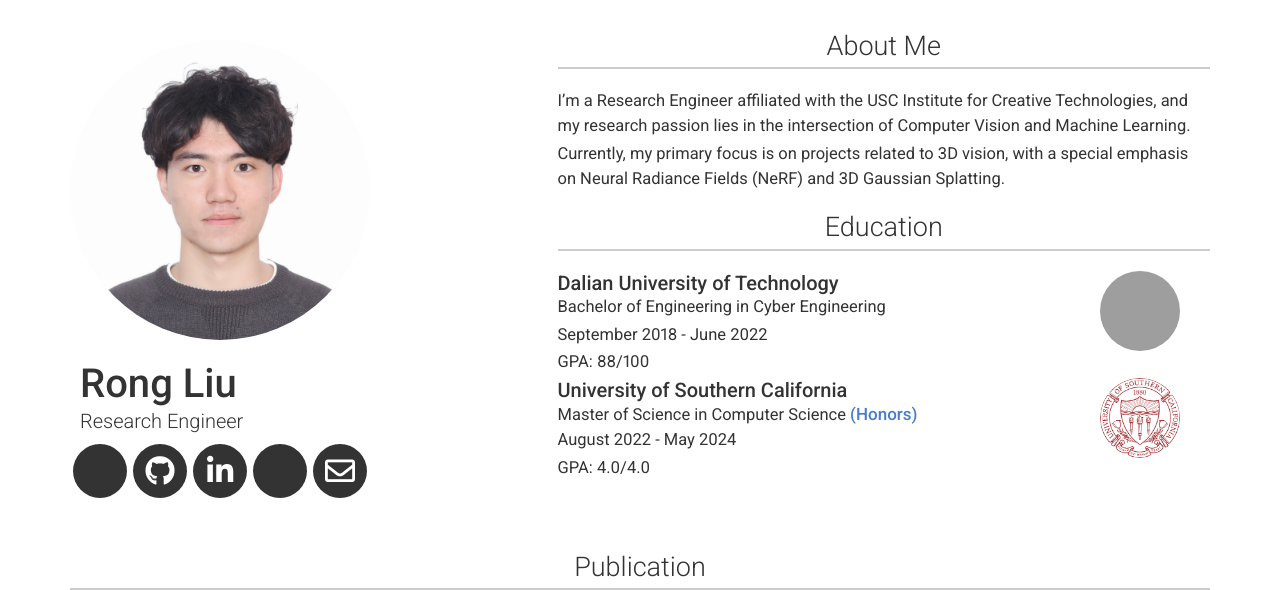
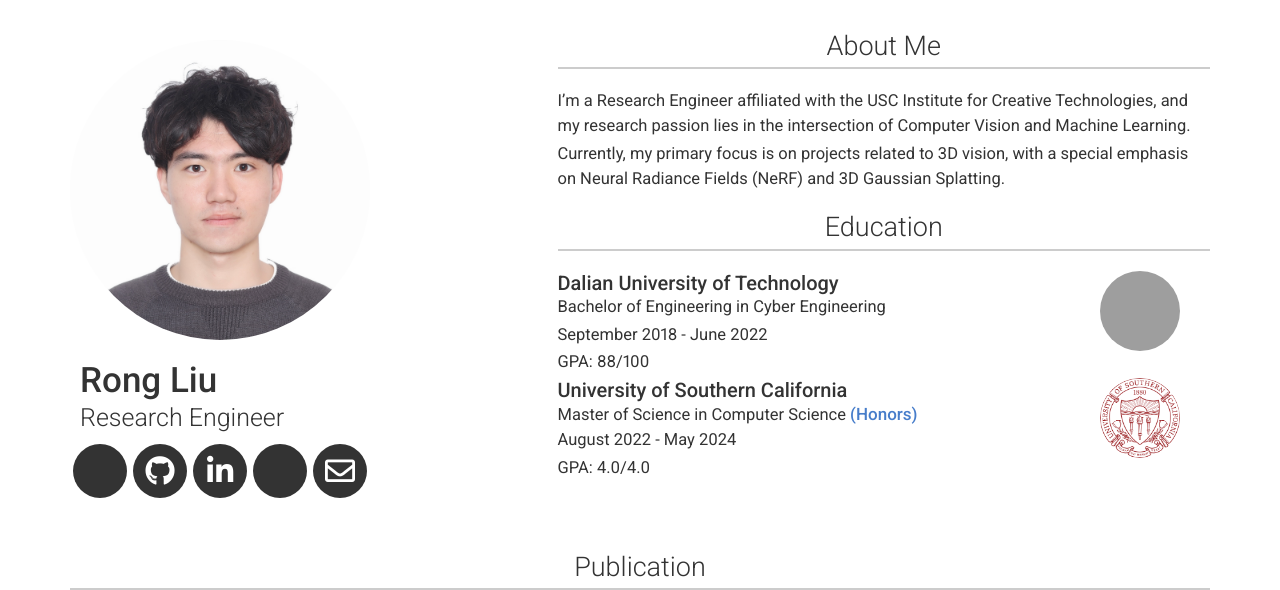
Before and after one commit to RongLiu-Leo/rongliu-leo.github.io, a Jekyll site: the page built from index.md, in a window 1280 px wide. Shown: the top 590 px of the page. Built offline with Jekyll 4.4.1, drawn with Linux system fonts in a browser that asks for light colours; nearby versions of some CDN libraries; a style sheet for code colours, icons or effects is not loaded; grey boxes are pictures that could not be loaded.

Commit message:
Update type.scss

```diff
--- a/_sass/type.scss
+++ b/_sass/type.scss
@@ -48,7 +48,7 @@ a:hover {
 }
 
 h1 {
-  font-size: 4rem;
+  font-size: 3.5rem;
   margin-bottom: 0.1rem;
   font-weight: 500;
   @media screen and (min-width: 992px) {
@@ -61,7 +61,7 @@ h1 {
 
 h2 {
   font-weight: 300;
-  font-size: 2rem;
+  font-size: 2.5rem;
   @media screen and (min-width: 992px) {
     margin-left: 1rem;
   }
```
